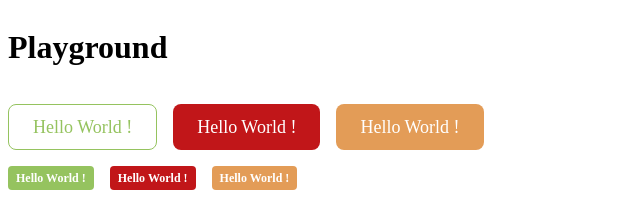
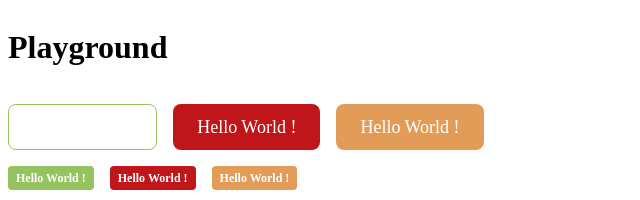
Before and after one commit to Lyliya/Ly, a Vue app: page / in a window 1280 px wide. Shown: the top 200 px of the page, without its empty margins (0-640 px from the left). Built offline with nearby package versions, Linux system fonts and the light colour scheme.

Commit message:
update: button style

```diff
--- a/src/components/LyButton/LyButton.vue
+++ b/src/components/LyButton/LyButton.vue
@@ -65,15 +65,13 @@ defineProps({
 
   &--outline {
     background-color: transparent;
-    color: var(--variant-color);
-    border: 1px solid;
+    color: var(--variant-text-color);
+    border: 1px solid var(--variant-color);
 
     &:enabled {
       &:hover,
       &:active {
-        color: var(--variant-text-color);
         background-color: var(--variant-color);
-        border: 1px solid var(--variant-color);
       }
     }
   }
```
Also changed, not shown: 1 other file (tests, documents, lock files or other folders).
